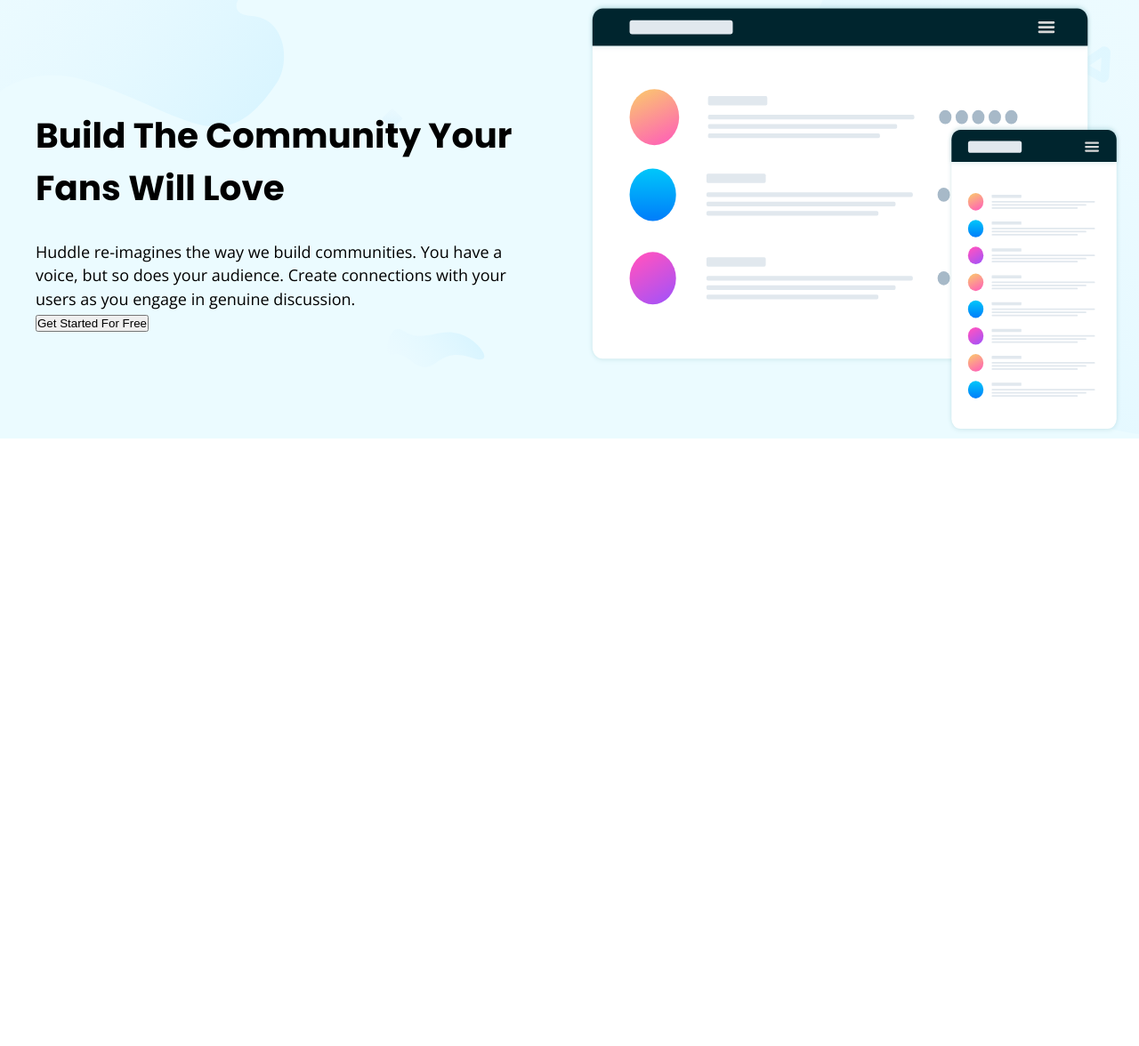
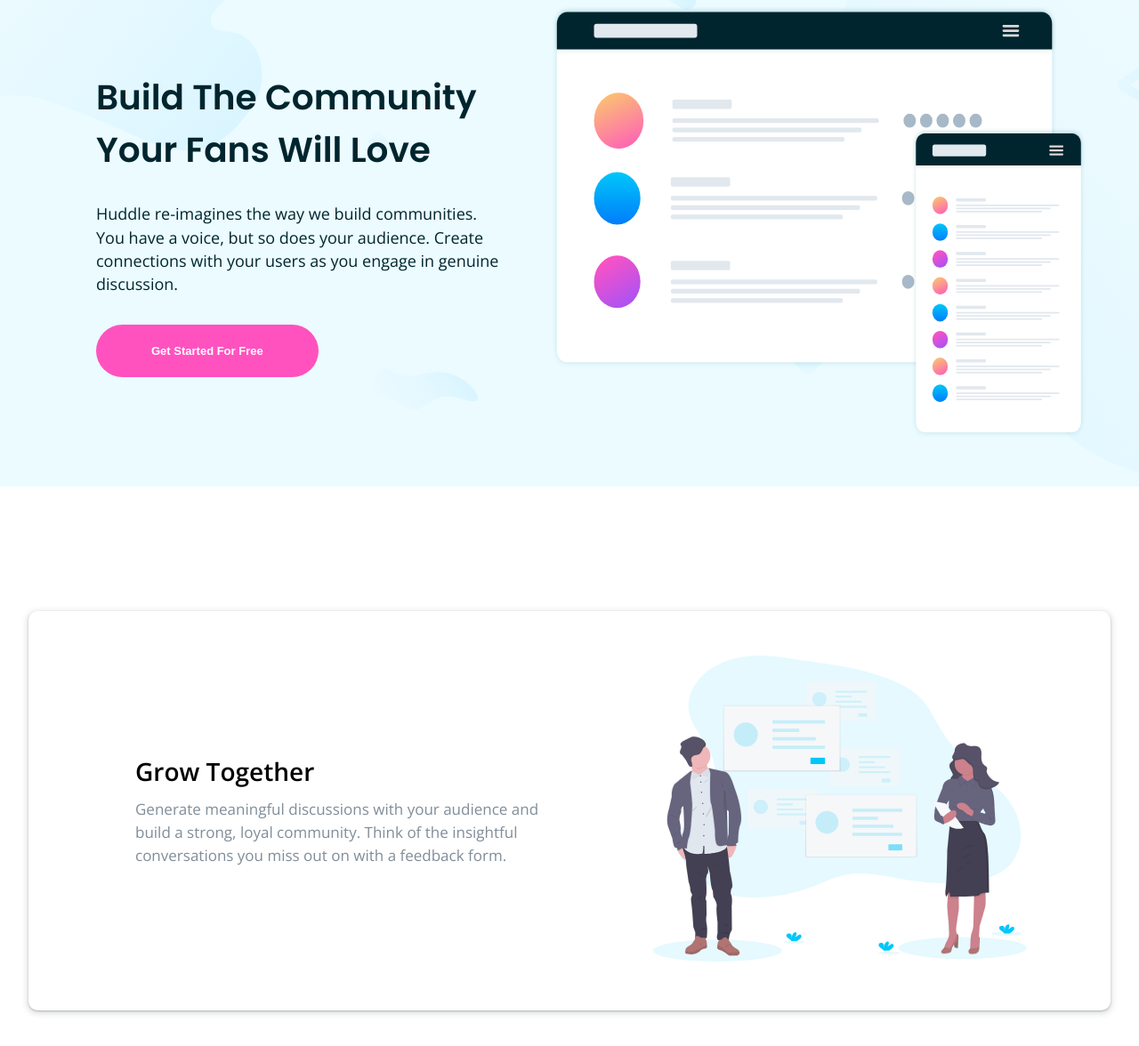
Before and after one commit to yagnik0/Huddle-Landing-Page-Alternating, a plain HTML site: page index.html in a window 1280 px wide. Shown: the part 208-1384 px from the top of the page at 89% size. Before the commit the page ends 800 px from the top, so only its background shows below. Drawn offline with nearby package versions, Linux system fonts and the light colour scheme.

Commit message:
fourth commit

```diff
--- a/index.html
+++ b/index.html
@@ -21,28 +21,45 @@
   </head>
   <body>
     <main>
+      <div class="hero-content">
         <header class="logo-flex">
           <img src="images/logo.svg" alt="logo" />
-        <p class="head-btn">Try it Free</p>
+          <button class="head-btn">Try it free</button>
         </header>
         <section class="hero-section">
           <div class="grid-content-hero">
             <div class="hero-1-col">
-            <h1 class="hero-head">
-              Build The Community Your Fans Will Love
-            </h1>
+              <h1 class="hero-head">Build The Community Your Fans Will Love</h1>
               <p class="hero-para">
-              Huddle re-imagines the way we build communities. You have a voice,
-              but so does your audience. Create connections with your users as
-              you engage in genuine discussion.
+                Huddle re-imagines the way we build communities. You have a
+                voice, but so does your audience. Create connections with your
+                users as you engage in genuine discussion.
               </p>
-            <button>Get Started For Free</button>
+              <button class="hero-btn">Get Started For Free</button>
             </div>
             <div class="hero-2-col">
               <img src="images/illustration-mockups.svg" alt="mockup" />
             </div>
           </div>
         </section>
+      </div>
+      <section class="grow-together">
+        <div class="grow-content">
+          <div class="grow-grid">
+            <div class="grow-info">
+              <h1 class="grow-head">Grow Together</h1>
+              <p class="grow-para">
+                Generate meaningful discussions with your audience and build a
+                strong, loyal community. Think of the insightful conversations
+                you miss out on with a feedback form.
+              </p>
+            </div>
+            <div class="grow-image">
+              <img src="images/illustration-grow-together.svg" alt="grow" />
+            </div>
+          </div>
+        </div>
+      </section>
     </main>
   </body>
 </html>
--- a/style.css
+++ b/style.css
@@ -13,25 +13,31 @@
 
 html{
     font-size: 62.5%;
+    scroll-behavior: smooth;
 }
 
 body{
     font-size: 1.8rem;
     font-family:"Open Sans", sans-serif ;
+    display: flex;
+    align-items: center;
+    justify-content: center;
 }
 
 main{
+   max-width: 130rem;
+}
+
+.hero-content{
     background-image: url(images/bg-hero-desktop.svg);
     background-position: center;
     background-size: cover;
     background-repeat: no-repeat;
     background-color: var(--palecyan);
-    max-width: 130rem;
 }
 
-.hero-section{
-    margin-inline: auto;
-}
+/* Header styling */
+
 
 header{
     display: flex;
@@ -42,17 +48,34 @@
 }
 
 .head-btn{
-    border: 1px solid black;
+    font-size: 1.3rem;
+    border: none;
+    padding: 1.4rem 5.5rem;
+    border-radius: 5.7rem;
+    background-color: #fff;
+    color: #000;
+    transition: all 0.3s;
+    cursor: pointer;
+    font-weight: 700;
+    box-shadow: rgba(100, 100, 111, 0.2) 0px 7px 29px 0px;
 }
+
+.head-btn:hover{
+    color: var(--gray);
+}
+
+/* Hero Section Styling */
 
 .grid-content-hero{
     display: grid;
     place-items: center;
     grid-template-columns: 1fr 1fr;
+    padding-inline: 6rem;
+    padding-bottom: 5rem;
 }
 
 .hero-1-col{
-    padding: 4rem;
+    padding: 4.8rem;
 }
 
 .hero-2-col img{
@@ -64,8 +87,68 @@
     font-size: 3.9rem;
     font-family: 'Poppins', sans-serif;
     margin-bottom: 2.9rem;
+    font-weight: 600;
+    color: var(--darkcyan);
 }
 
 .hero-para{
     line-height: 26.4px;
+    margin-bottom: 3.2rem;
+    color: var(--darkcyan);
 }
+
+.hero-btn{
+    font-size: 1.3rem;
+    border: none;
+    padding: 2.2rem 6.2rem;
+    border-radius: 5.7rem;
+    background-color: var(--pink);
+    color: #fff;
+    transition: all 0.3s;
+    cursor: pointer;
+    font-weight: 700;
+}
+
+.hero-btn:hover{
+    background-color: rgb(230, 178, 217);
+}
+
+/* Grow-together Section */
+
+.grow-content{
+    margin-top: 14rem;
+    padding-inline: 3.2rem;
+}
+
+.grow-grid{
+    display: grid;
+    place-items: center;
+    grid-template-columns: 1fr 1fr;
+    box-shadow: rgba(60, 64, 67, 0.3) 0px 1px 2px 0px, rgba(60, 64, 67, 0.15) 0px 2px 6px 2px;
+    margin-bottom: 4rem;
+    border-radius: 1rem;
+}
+
+.grow-info{
+    padding-left: 12rem;
+}
+
+.grow-head{
+    font-size: 2.8rem;
+    margin-bottom: 1.1rem;
+    font-weight: 600;
+}
+
+.grow-para{
+    color: var(--gray);
+    line-height: 26px;
+    font-size: 1.7rem;
+}
+
+.grow-image{
+    margin-block:5rem
+}
+
+.grow-image img{
+    width: 420px;
+}
```
Lines whose indentation alone changed are shown as unchanged.
